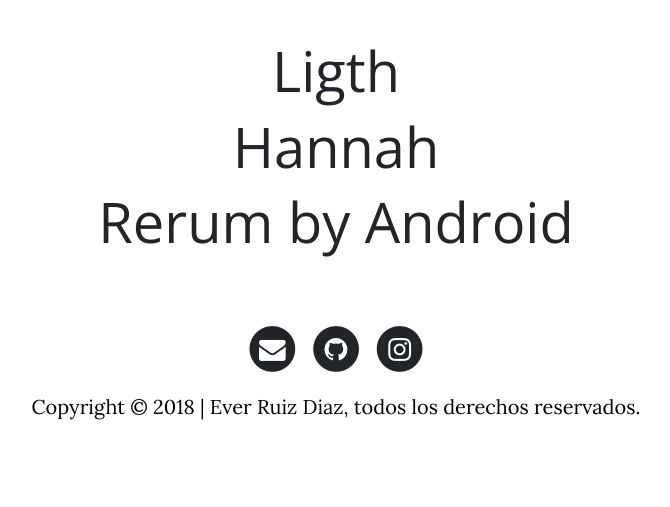
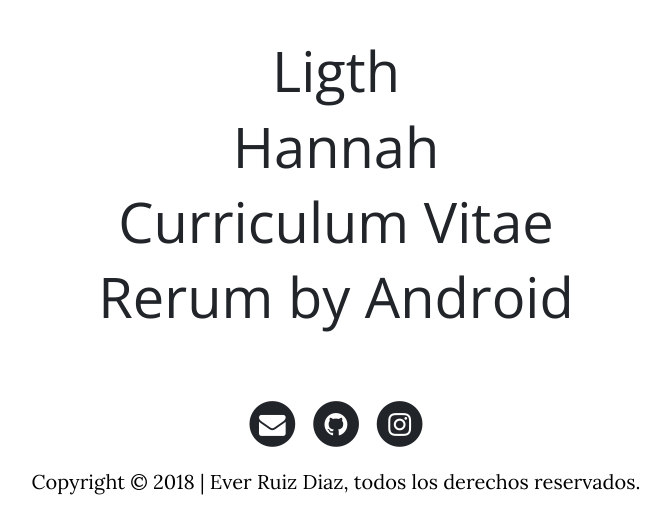
Before and after one commit to ruizdiazever/me, a Django app: page / in a window 1280 px wide. Shown: the part 715-1222 px from the top of the page, without its empty margins (304-974 px from the left). Before the commit the page ends 1135 px from the top, so only its background shows below. Run offline with Django 3.2, Linux system fonts and the light colour scheme; some libraries are stand-ins or nearby versions.

Commit message:
Curriculum add

```diff
--- a/core/templates/core/home.html
+++ b/core/templates/core/home.html
@@ -26,6 +26,7 @@
             <div style="text-align: center;">
                 <a href="http://everdev.pythonanywhere.com/"><h1 class="display-4">Ligth</h1></a>
                 <a href="https://github.com/ruizdiazever/hannah"><h1 class="display-4">Hannah</h1></a>
+                <a href="{% static 'core/doc/ever.pdf' %}"><h1 class="display-4">Curriculum Vitae</h1></a>
                 <a href="https://github.com/ruizdiazever/android_rerum"><h1 class="display-4">Rerum by Android</h1></a>
             </div>
             <br>
```
Also changed, not shown: 1 other file.
